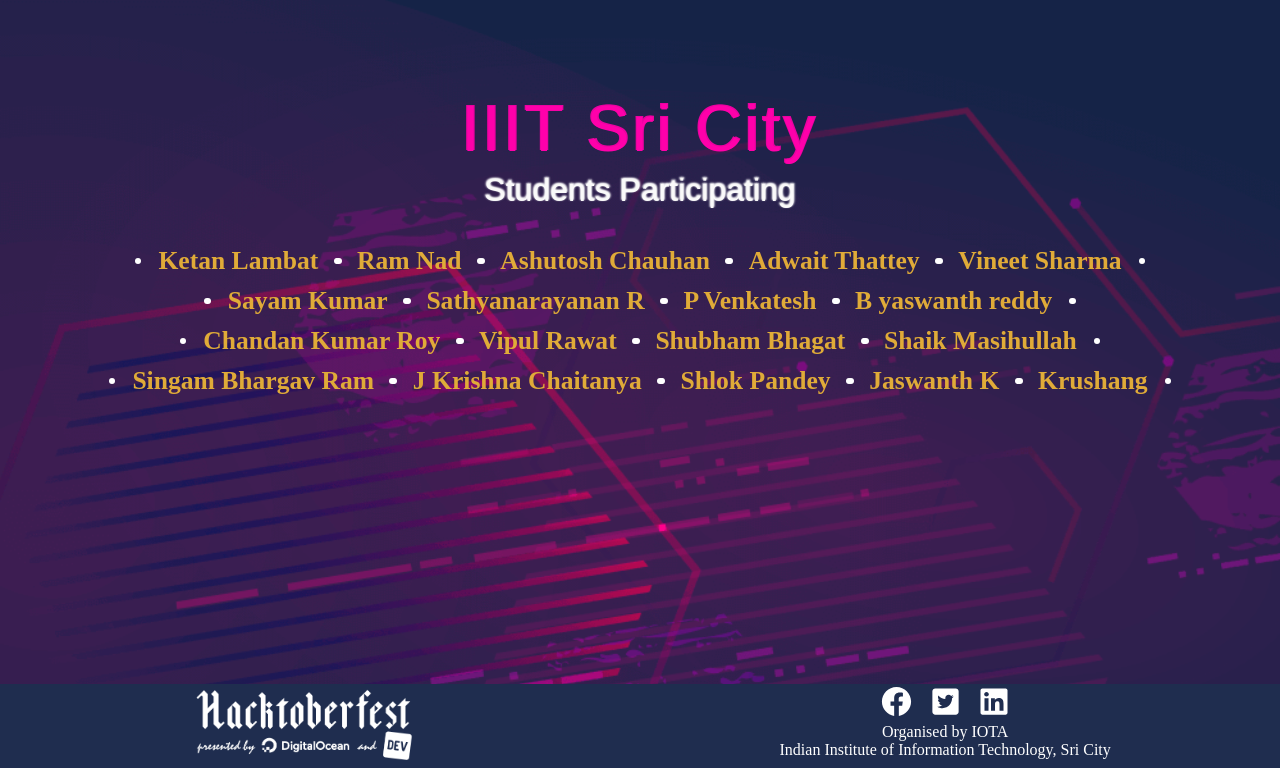
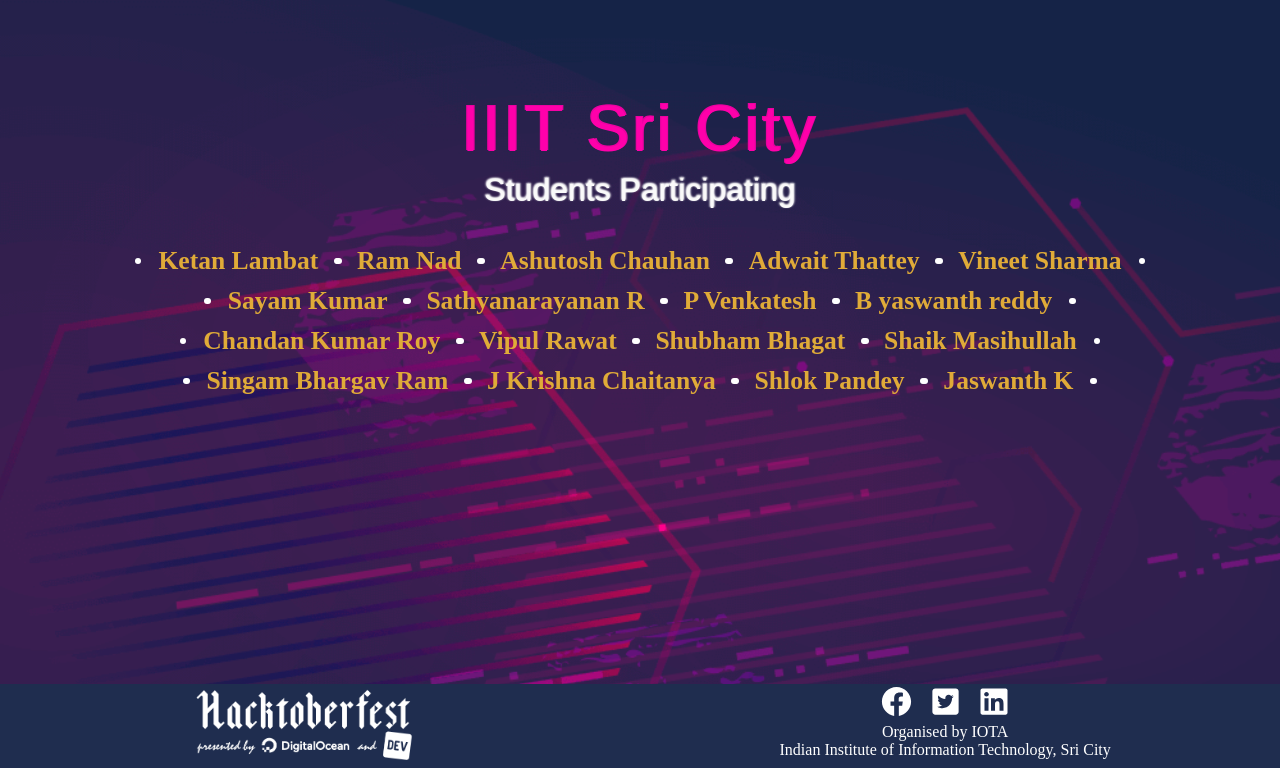
Before and after one commit to Project-Club-IIITS/hacktoberfest2019-participants, a Jekyll site: the page index.html, which Jekyll copies as it is, in a window 1280 px wide, cut to the strip 132-900 px from the top of the page. Built offline with Jekyll 4.4.1, drawn with Linux system fonts in a browser that asks for light colours; some web fonts are replaced.

Commit message:
Revert "THUNDER CROSS SPLIT ATK"
This reverts commit 95dc0591340bd4523a31554716aa0412fb0d4a80.

```diff
--- a/index.html
+++ b/index.html
@@ -63,7 +63,6 @@
                 <li><a href="https://github.com/chaitanya531">J Krishna Chaitanya</a></li>
                 <li><a href="https://github.com/b30wulffz">Shlok Pandey</a></li>
                 <li><a href="https://github.com/JazzKriss21">Jaswanth K</a></li>
-                <li><a href="https://github.com/krushang4444">Krushang</a></li>
 
             </ul>
         </div>
```
